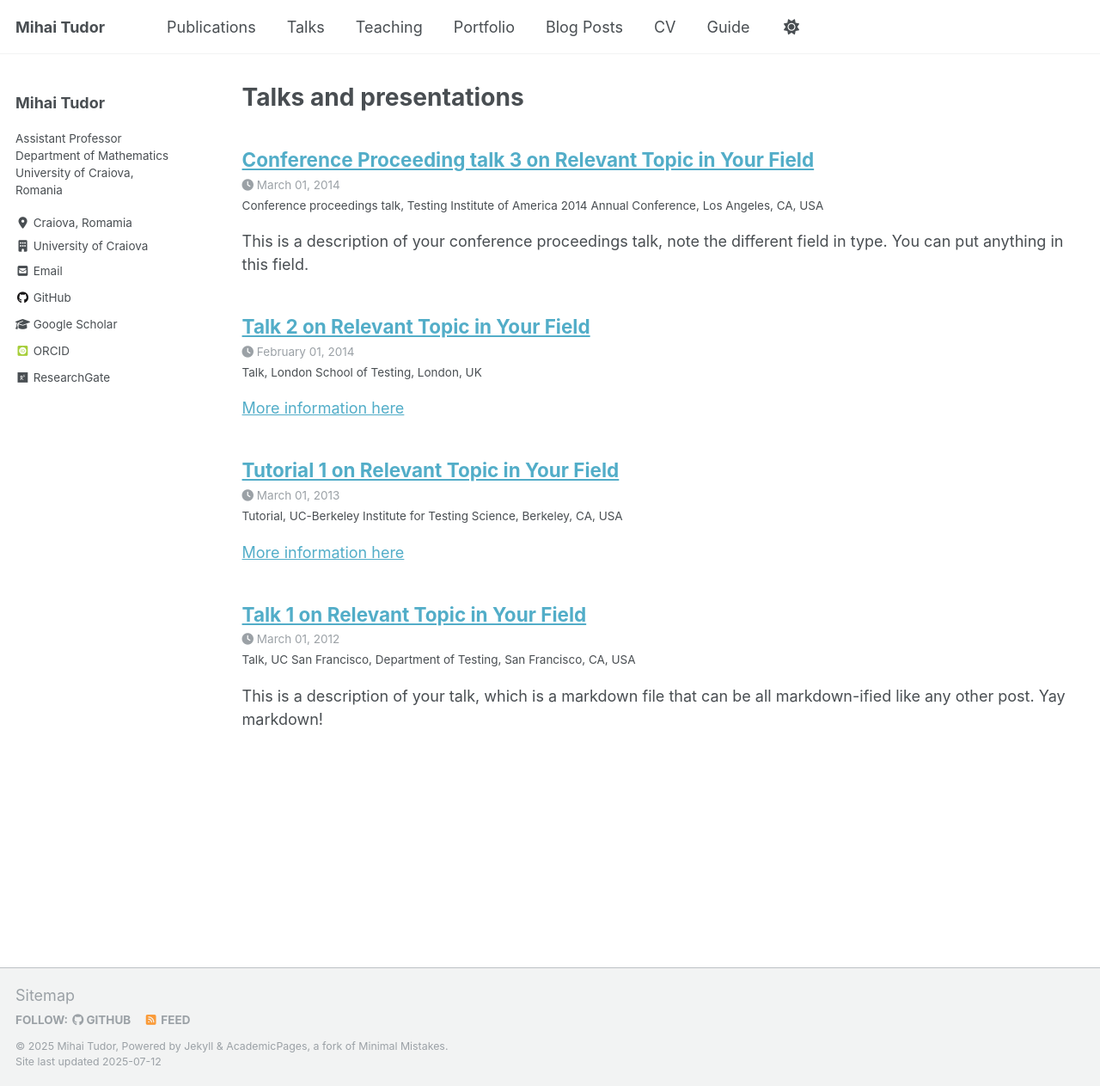
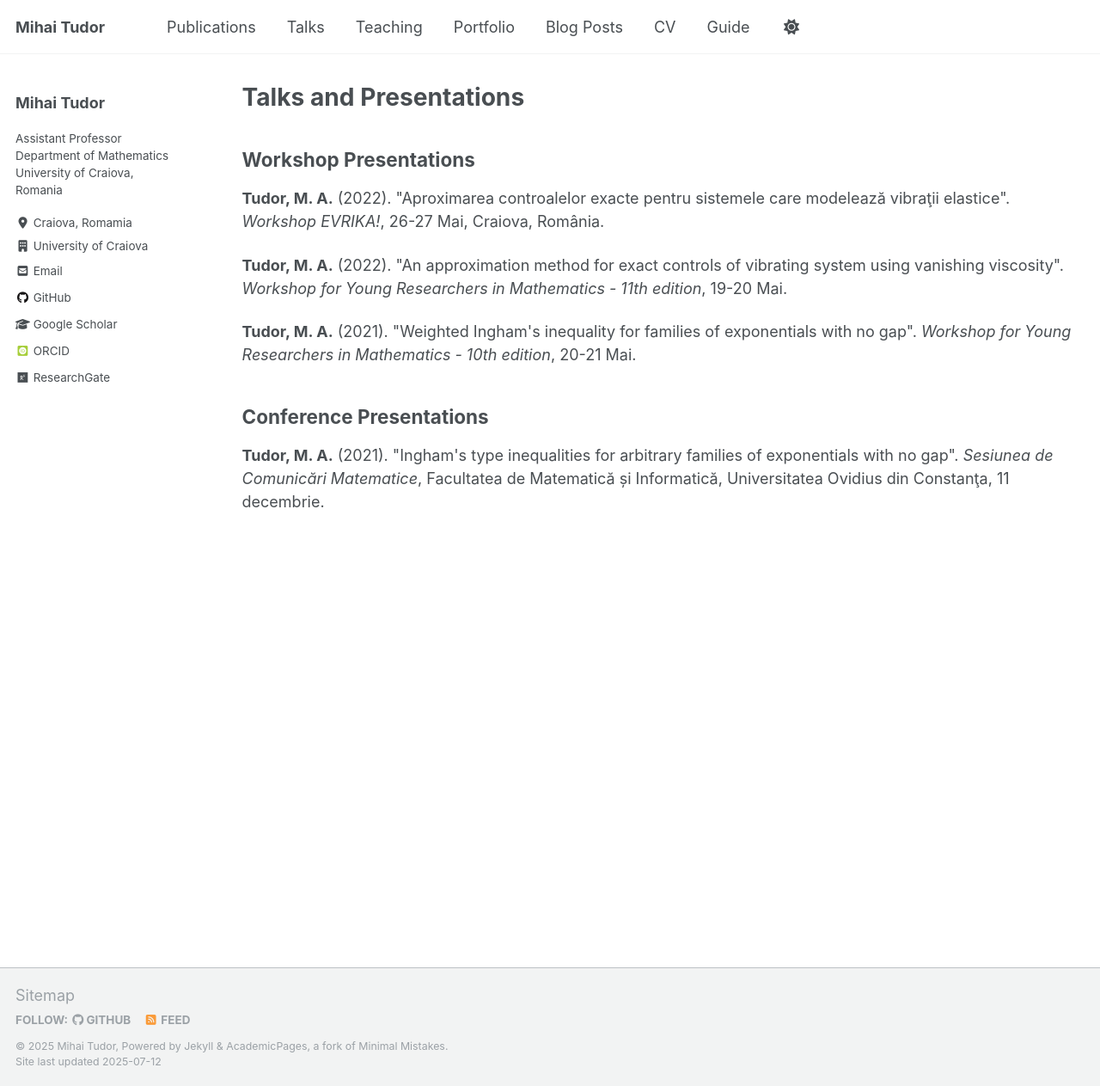
Before and after one commit to MihaiTudor26/mihaitudor26.github.io, a Jekyll site: the page built from _pages/talks.html, in a window 1280 px wide and 1263 px high. Shown: the whole window at 86% size. Built offline with Jekyll 4.4.1, drawn with Linux system fonts in a browser that asks for light colours; some web fonts are replaced; a script that is not in the unit is left out.

Commit message:
Update talks.html

```diff
--- a/_pages/talks.html
+++ b/_pages/talks.html
@@ -1,16 +1,18 @@
 ---
 layout: archive
-title: "Talks and presentations"
+title: "Talks and Presentations"
 permalink: /talks/
 author_profile: true
 ---
 
-{% if site.talkmap_link == true %}
+<h2>Workshop Presentations</h2>
 
-<p style="text-decoration:underline;"><a href="/talkmap.html">See a map of all the places I've given a talk!</a></p>
+<p><strong>Tudor, M. A.</strong> (2022). "Aproximarea controalelor exacte pentru sistemele care modelează vibraţii elastice". <em>Workshop EVRIKA!</em>, 26-27 Mai, Craiova, România.</p>
 
-{% endif %}
+<p><strong>Tudor, M. A.</strong> (2022). "An approximation method for exact controls of vibrating system using vanishing viscosity". <em>Workshop for Young Researchers in Mathematics - 11th edition</em>, 19-20 Mai.</p>
 
-{% for post in site.talks reversed %}
-  {% include archive-single-talk.html %}
-{% endfor %}
+<p><strong>Tudor, M. A.</strong> (2021). "Weighted Ingham's inequality for families of exponentials with no gap". <em>Workshop for Young Researchers in Mathematics - 10th edition</em>, 20-21 Mai.</p>
+
+<h2>Conference Presentations</h2>
+
+<p><strong>Tudor, M. A.</strong> (2021). "Ingham's type inequalities for arbitrary families of exponentials with no gap". <em>Sesiunea de Comunicări Matematice</em>, Facultatea de Matematică și Informatică, Universitatea Ovidius din Constanţa, 11 decembrie.</p>
```
